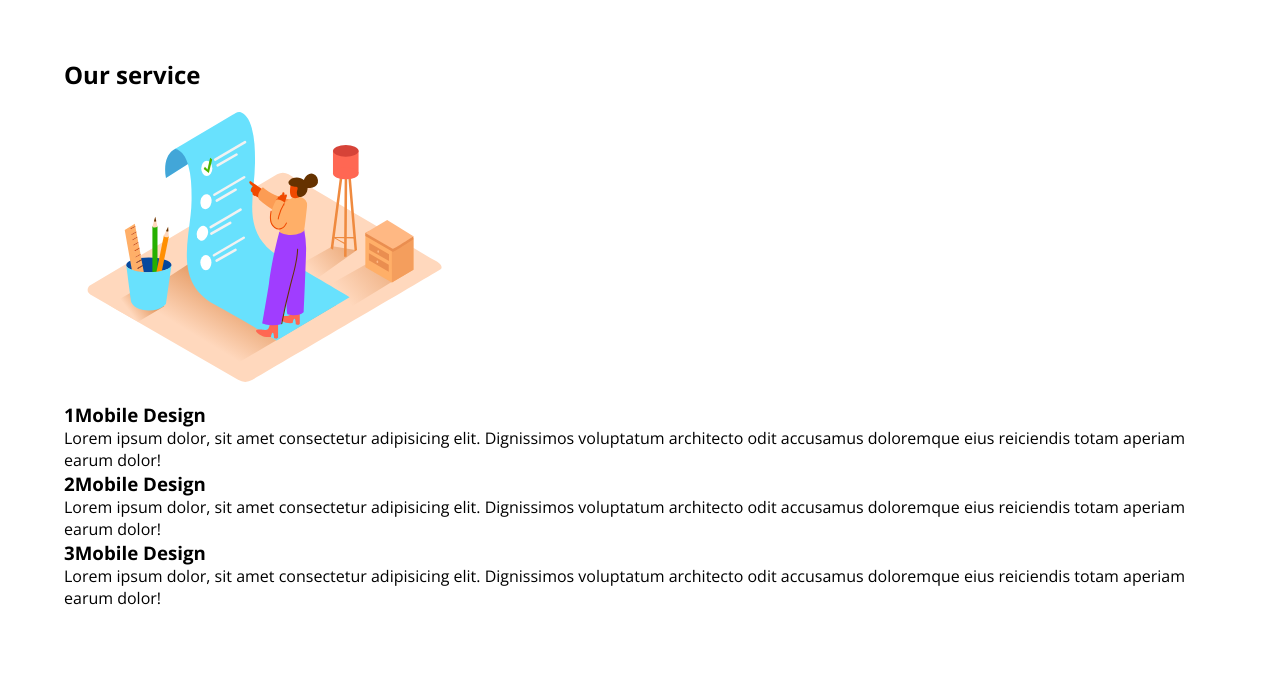
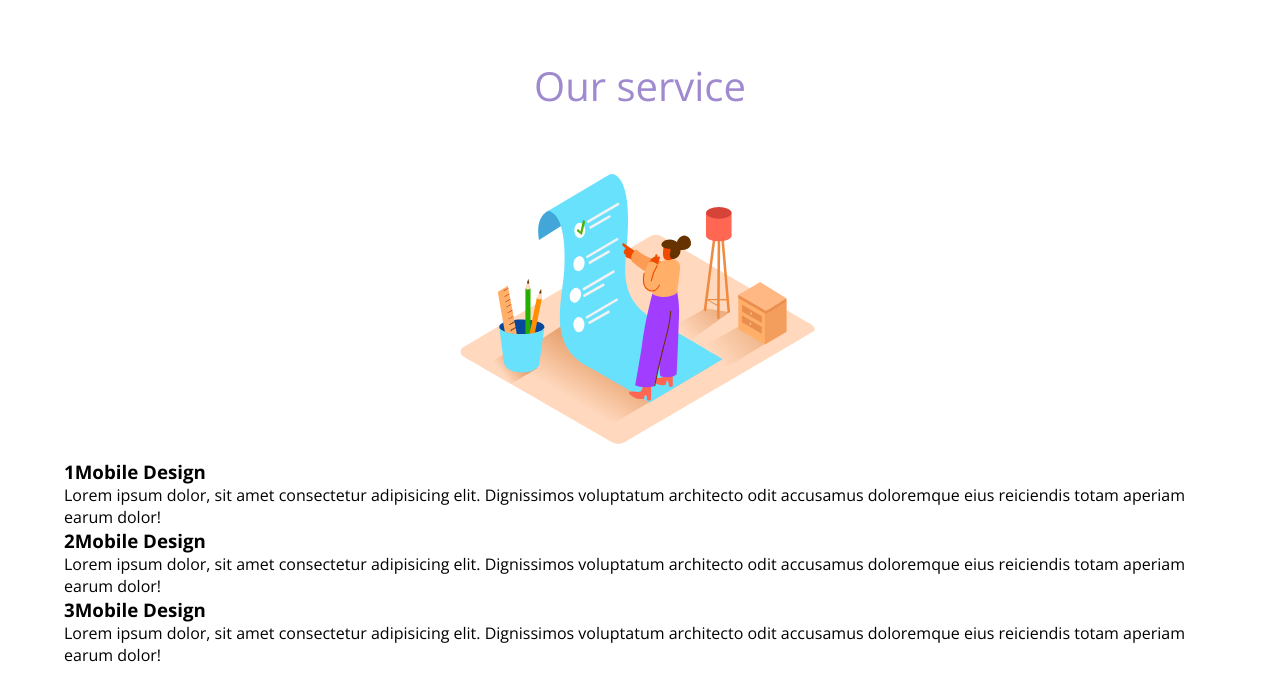
Before and after one commit to AnnyGab/Portfolio, a plain HTML site: page index.html in a window 1280 px wide. Shown: the part 802-1480 px from the top of the page. Drawn offline with nearby package versions, Linux system fonts and the light colour scheme.

Commit message:
Portfolio #5 container service class modified

```diff
--- a/css/style.css
+++ b/css/style.css
@@ -88,3 +88,19 @@ header{
 }
 
 /*Our service*/
+
+.subtitle{
+    text-align: center;
+    font-weight: 300;
+    color: #9f8ad0;
+    margin-bottom: 40px;
+    font-size: 40px;
+}
+
+.container-service{
+    display: flex;
+    justify-content: space-evenly;
+    align-items: center;
+    flex-wrap: wrap;
+
+}
--- a/index.html
+++ b/index.html
@@ -25,7 +25,7 @@
         </div>
     </header>
     <main>
-        <section class="services container" id="service">
+        <section class="container" id="service">
             <h2 class="subtitle">Our service</h2>
                 <div class="container-service">
                     <img src="img/checklist.svg" alt="">
```
